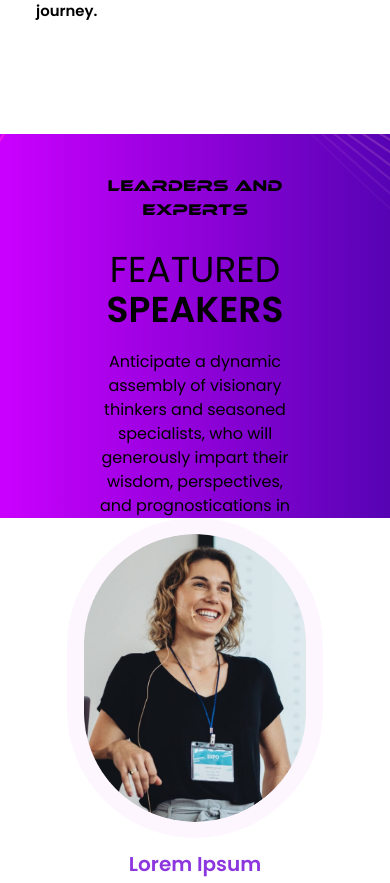
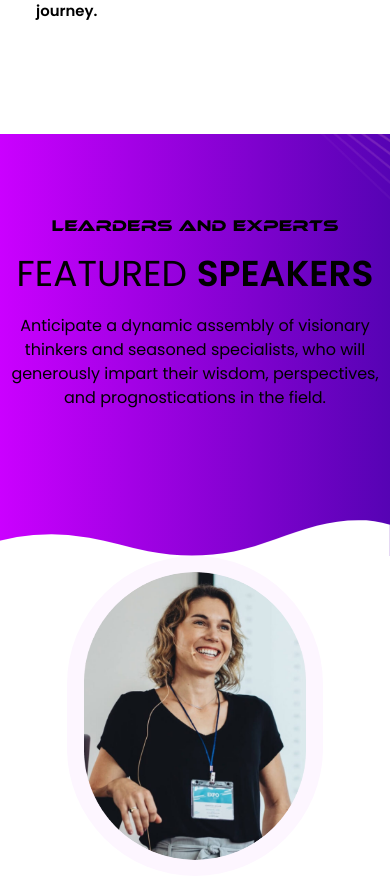
Before and after one commit to Anish42Borkar/landing-page, a Next.js app: page / in a window 390 px wide. Shown: the part 2042-2925 px from the top of the page. Built offline with nearby package versions, Linux system fonts and the light colour scheme.

Commit message:
added curv div

```diff
--- a/app/globals.css
+++ b/app/globals.css
@@ -181,3 +181,52 @@ body {
 .burger {
   filter: invert(1);
 }
+
+.curve-parent {
+  position: relative;
+  /* background: pink; */
+  min-height: 50vh;
+}
+.custom-shape-divider-bottom-1715246983 {
+  position: absolute;
+  bottom: 0;
+  left: 0;
+  width: 100%;
+  overflow: hidden;
+  line-height: 0;
+  transform: rotate(180deg);
+}
+
+.custom-shape-divider-bottom-1715246983 svg {
+  position: relative;
+  display: block;
+  width: calc(144% + 1.3px);
+  height: 76px;
+  transform: rotateY(180deg);
+}
+
+.custom-shape-divider-bottom-1715246983 .shape-fill {
+  fill: #ffffff;
+}
+
+.custom-shape-divider-bottom-1715247561 {
+  position: absolute;
+  bottom: 0;
+  left: 0;
+  width: 100%;
+  overflow: hidden;
+  line-height: 0;
+  transform: rotate(180deg);
+}
+
+.custom-shape-divider-bottom-1715247561 svg {
+  position: relative;
+  display: block;
+  width: calc(105% + 1.3px);
+  height: 39px;
+  transform: rotateY(180deg);
+}
+
+.custom-shape-divider-bottom-1715247561 .shape-fill {
+  fill: #ffffff;
+}
--- a/app/layout.tsx
+++ b/app/layout.tsx
@@ -5,8 +5,8 @@ import "./globals.css";
 const inter = Inter({ subsets: ["latin"] });
 
 export const metadata: Metadata = {
-  title: "Create Next App",
-  description: "Generated by create next app",
+  title: "SFAI",
+  description: "SFAI Event",
 };
 
 export default function RootLayout({
--- a/app/page.tsx
+++ b/app/page.tsx
@@ -1,5 +1,5 @@
 "use client";
-import Navbar, { list } from "@/components/navbar";
+import Navbar from "@/components/navbar";
 import BrandSection from "@/components/page/brand-section";
 import DetailSection from "@/components/page/detail-section";
 import DontMissSection from "@/components/page/dont-miss-section";
@@ -11,8 +11,7 @@ import WelcomeSection from "@/components/page/welcome-section";
 import WhatWeOfferSection from "@/components/page/what-we-offer-section";
 import Sidebar from "@/components/sidebar";
 import SidebarProvider from "@/provider/sidebar-provider";
-import Image from "next/image";
-import Link from "next/link";
+import Head from "next/head";
 // import dynamic from "next/dynamic";
 
 export const dynamic = "force-dynamic";
@@ -24,6 +23,9 @@ export const dynamic = "force-dynamic";
 export default function Home() {
   return (
     <main className="relative xl:container mx-auto">
+      <Head>
+        <title>SFAI</title>
+      </Head>
       <div className="z-30  ">
         <SidebarProvider>
           <Navbar />
--- a/components/page/speakers-section.tsx
+++ b/components/page/speakers-section.tsx
@@ -14,7 +14,7 @@ const data = [
 const SpeakersSection = () => {
   return (
     <div className="bg-white" id="speakers">
-      <div className="speakers relative overflow-hidden w-full h-96 clip-polygon">
+      <div className="speakers curve-parent relative overflow-hidden w-full h-96 ">
         <Image
           alt="curv"
           fill
@@ -24,9 +24,9 @@ const SpeakersSection = () => {
           src="/assets/curv.png"
         />
 
-        <div className="absolute left-1/2 top-10 -translate-x-1/2 ">
+        <div className="absolute left-1/2 w-96 top-20 -translate-x-1/2 ">
           <p className="ethnocentric-font text-center">LEARDERS AND EXPERTS</p>
-          <p className="text-4xl text-center mt-7">
+          <p className="text-4xl text-center mt-4 md:mt-7">
             FEATURED <span className="font-semibold ">SPEAKERS</span>
           </p>
           <p className="text-center mt-5">
@@ -35,8 +35,37 @@ const SpeakersSection = () => {
             and prognostications in the field.
           </p>
         </div>
+
+        <div className="hidden md:block custom-shape-divider-bottom-1715246983">
+          <svg
+            data-name="Layer 1"
+            xmlns="http://www.w3.org/2000/svg"
+            viewBox="0 0 1200 120"
+            preserveAspectRatio="none"
+          >
+            <path
+              d="M321.39,56.44c58-10.79,114.16-30.13,172-41.86,82.39-16.72,168.19-17.73,250.45-.39C823.78,31,906.67,72,985.66,92.83c70.05,18.48,146.53,26.09,214.34,3V0H0V27.35A600.21,600.21,0,0,0,321.39,56.44Z"
+              className="shape-fill"
+            ></path>
+          </svg>
+        </div>
+
+        <div className="md:hidden custom-shape-divider-bottom-1715247561">
+          <svg
+            data-name="Layer 1"
+            xmlns="http://www.w3.org/2000/svg"
+            viewBox="0 0 1200 120"
+            preserveAspectRatio="none"
+          >
+            <path
+              d="M321.39,56.44c58-10.79,114.16-30.13,172-41.86,82.39-16.72,168.19-17.73,250.45-.39C823.78,31,906.67,72,985.66,92.83c70.05,18.48,146.53,26.09,214.34,3V0H0V27.35A600.21,600.21,0,0,0,321.39,56.44Z"
+              className="shape-fill"
+            ></path>
+          </svg>
+        </div>
       </div>
-      <div className="curved  md:-mt-20 lg:-mt-24 grid grid-cols-1 md:grid-cols-2 xl:grid-cols-3 gap-8 justify-center md:py-16 md:px-40 lg:px-52">
+      {/* md:-mt-20 lg:-mt-24 */}
+      <div className="curved   grid grid-cols-1 md:grid-cols-2 xl:grid-cols-3 gap-8 justify-center md:py-16 md:px-40 lg:px-52">
         {data.map((img) => (
           <div className="flex  justify-center" key={img}>
             <PhotoCard img={img} />
```
